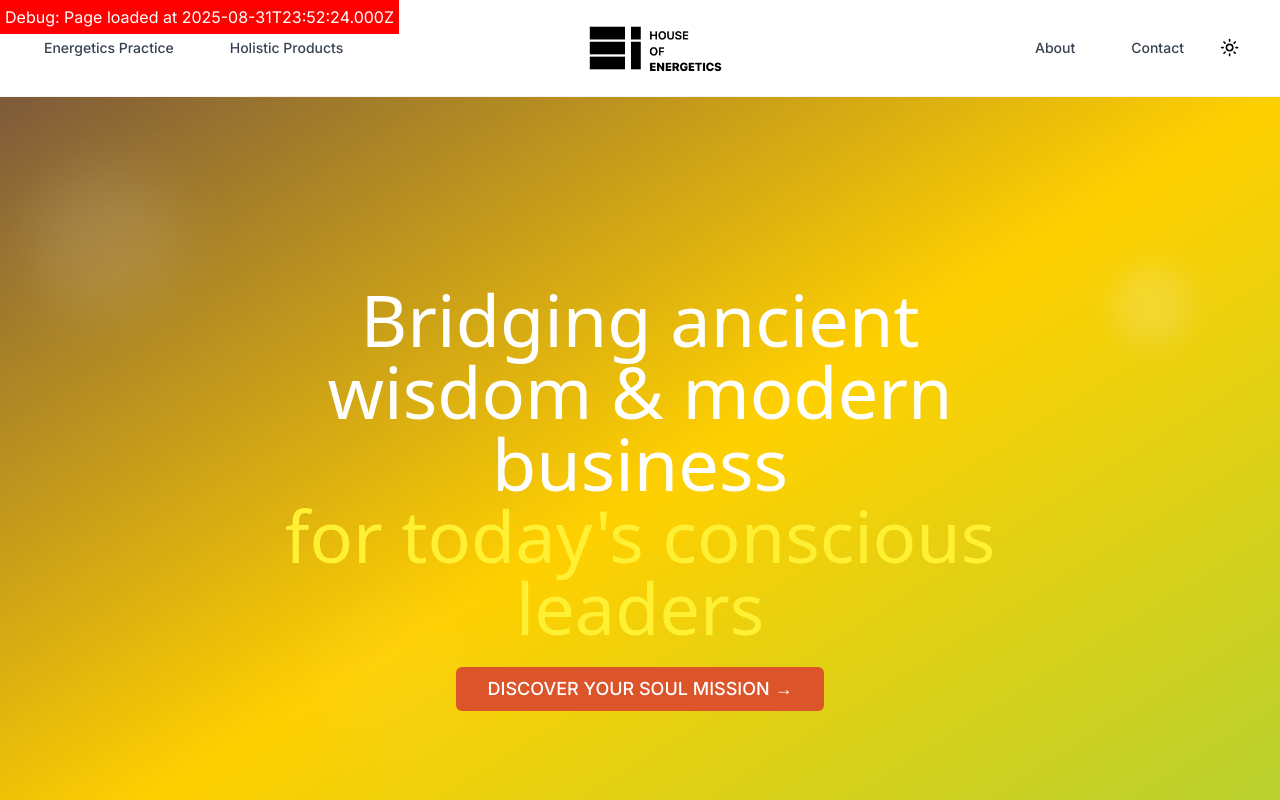
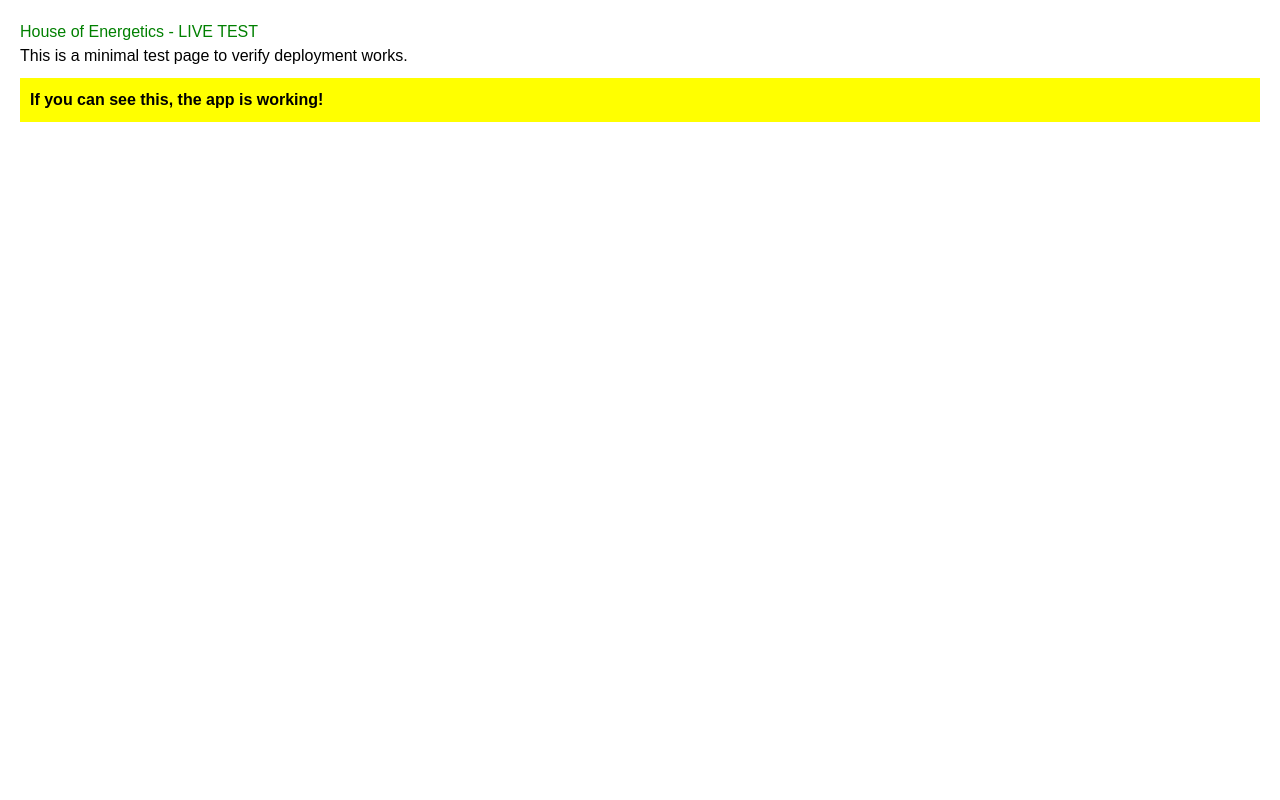
Before and after one commit to reid-odyssey/house-of-energetics, a Next.js app: page / in a window 1280 px wide. Shown: the top 800 px of the page. Built offline with nearby package versions, Linux system fonts and the light colour scheme.

Commit message:
Simplify to minimal HTML test page - no imports or complex components

```diff
--- /dev/null
+++ b/app/minimal/page.tsx
@@ -0,0 +1,3 @@
+export default function MinimalPage() {
+  return <div>MINIMAL TEST - NO IMPORTS</div>
+}
--- a/app/page.tsx
+++ b/app/page.tsx
@@ -1,29 +1,25 @@
-import { Navigation } from "@/components/navigation"
-import { AnimatedHero } from "@/components/animated-hero"
-import { MailingListOverlap } from "@/components/mailing-list-overlap"
-import { ProductHeroSections } from "@/components/product-hero-sections"
-import { FeaturesSection } from "@/components/features-section"
-import { Footer } from "@/components/footer"
-import { SmoothScroll } from "@/components/smooth-scroll"
-
 export default function Home() {
-  console.log('Home page rendering...')
-  console.log('COSMIC_MOUNT_PATH:', process.env.COSMIC_MOUNT_PATH)
-
   return (
-    <>
-      <SmoothScroll />
-      <main className="min-h-screen bg-background">
-        <div style={{ position: 'fixed', top: 0, left: 0, background: 'red', color: 'white', padding: '5px', zIndex: 9999 }}>
-          Debug: Page loaded at {new Date().toISOString()}
+    <html>
+      <head>
+        <title>House of Energetics</title>
+        <meta charSet="utf-8" />
+        <meta name="viewport" content="width=device-width, initial-scale=1" />
+      </head>
+      <body style={{ margin: 0, padding: '20px', fontFamily: 'Arial, sans-serif' }}>
+        <h1 style={{ color: 'green' }}>House of Energetics - LIVE TEST</h1>
+        <p>This is a minimal test page to verify deployment works.</p>
+        <div style={{ background: 'yellow', padding: '10px', margin: '10px 0' }}>
+          <strong>If you can see this, the app is working!</strong>
         </div>
-        <Navigation />
-        <AnimatedHero />
-        <MailingListOverlap />
-        <ProductHeroSections />
-        <FeaturesSection />
-        <Footer />
-      </main>
-    </>
+        <script dangerouslySetInnerHTML={{
+          __html: `
+            console.log('Page loaded successfully');
+            console.log('Location:', window.location.href);
+            document.body.style.border = '5px solid red';
+          `
+        }} />
+      </body>
+    </html>
   )
 }
```
